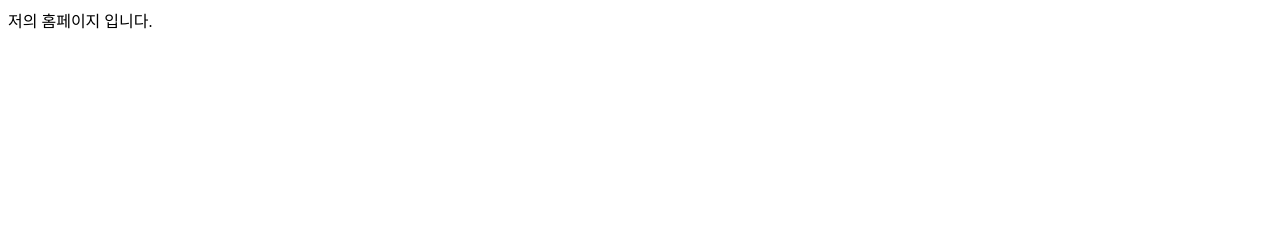
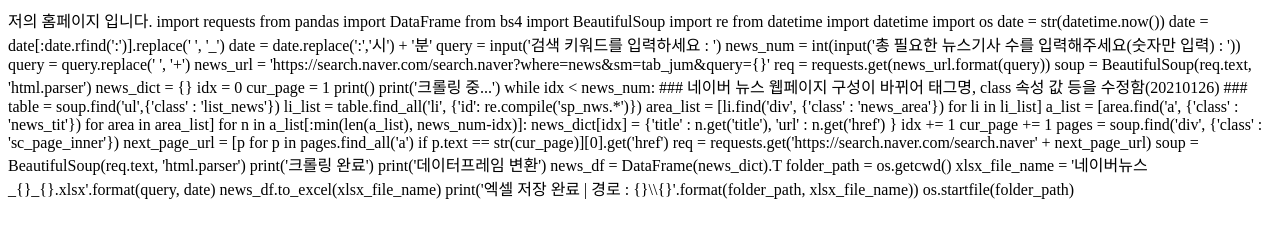
Before and after one commit to choi-nara/first-project, a plain HTML site: page index.html in a window 1280 px wide. Drawn offline with Linux system fonts and the light colour scheme.

Commit message:
Update index.html

```diff
--- a/index.html
+++ b/index.html
@@ -1,5 +1,68 @@
 <!doctype html>
 <html>
 저의 홈페이지 입니다.
+import requests
+from pandas import DataFrame
+from bs4 import BeautifulSoup
+import re
+from datetime import datetime
+import os
 
+date = str(datetime.now())
+date = date[:date.rfind(':')].replace(' ', '_')
+date = date.replace(':','시') + '분'
+
+
+
+query = input('검색 키워드를 입력하세요 : ')
+news_num = int(input('총 필요한 뉴스기사 수를 입력해주세요(숫자만 입력) : '))
+query = query.replace(' ', '+')
+
+
+news_url = 'https://search.naver.com/search.naver?where=news&sm=tab_jum&query={}'
+
+req = requests.get(news_url.format(query))
+soup = BeautifulSoup(req.text, 'html.parser')
+
+
+news_dict = {}
+idx = 0
+cur_page = 1
+
+print()
+print('크롤링 중...')
+
+while idx < news_num:
+### 네이버 뉴스 웹페이지 구성이 바뀌어 태그명, class 속성 값 등을 수정함(20210126) ###
+
+    table = soup.find('ul',{'class' : 'list_news'})
+    li_list = table.find_all('li', {'id': re.compile('sp_nws.*')})
+    area_list = [li.find('div', {'class' : 'news_area'}) for li in li_list]
+    a_list = [area.find('a', {'class' : 'news_tit'}) for area in area_list]
+
+    for n in a_list[:min(len(a_list), news_num-idx)]:
+        news_dict[idx] = {'title' : n.get('title'),
+                          'url' : n.get('href') }
+        idx += 1
+
+    cur_page += 1
+
+    pages = soup.find('div', {'class' : 'sc_page_inner'})
+    next_page_url = [p for p in pages.find_all('a') if p.text == str(cur_page)][0].get('href')
+
+    req = requests.get('https://search.naver.com/search.naver' + next_page_url)
+    soup = BeautifulSoup(req.text, 'html.parser')
+
+print('크롤링 완료')
+
+print('데이터프레임 변환')
+news_df = DataFrame(news_dict).T
+
+folder_path = os.getcwd()
+xlsx_file_name = '네이버뉴스_{}_{}.xlsx'.format(query, date)
+
+news_df.to_excel(xlsx_file_name)
+
+print('엑셀 저장 완료 | 경로 : {}\\{}'.format(folder_path, xlsx_file_name))
+os.startfile(folder_path)
 </html>
```
